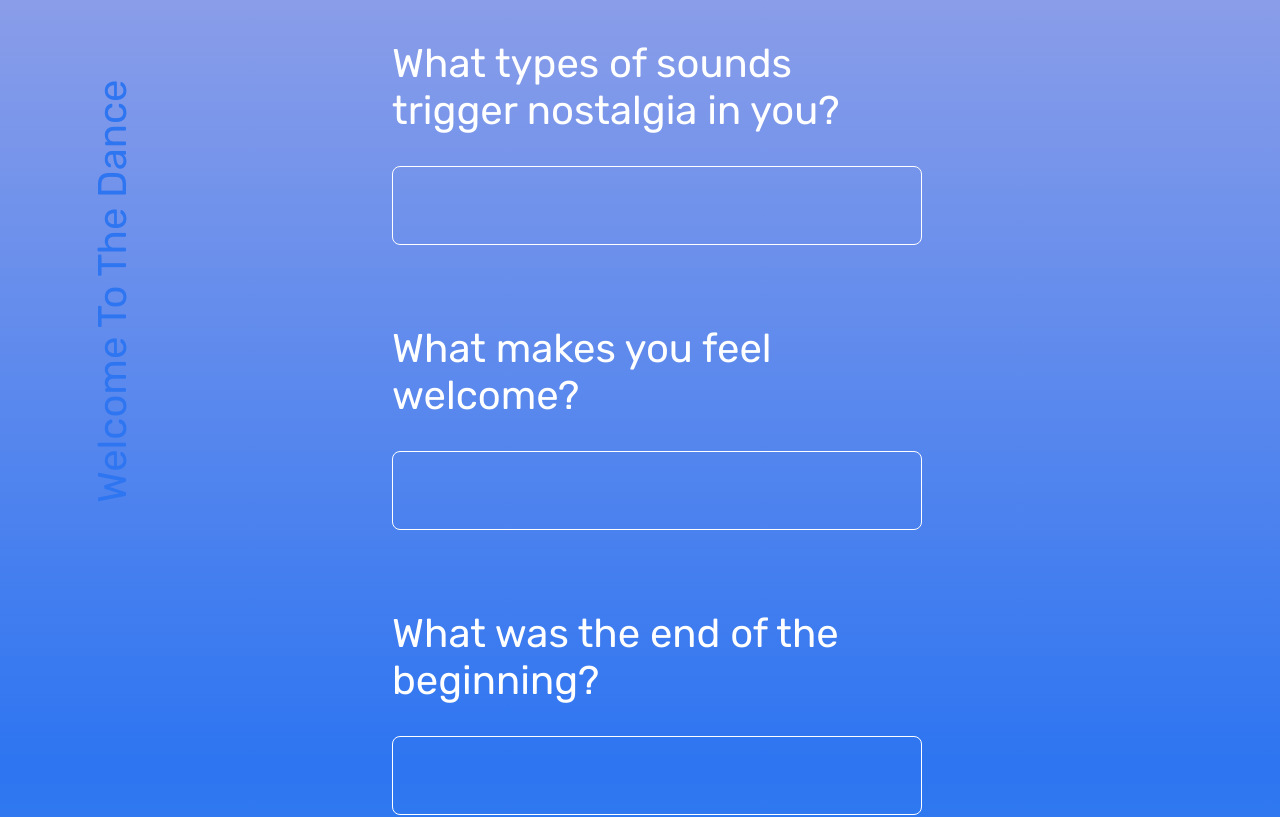
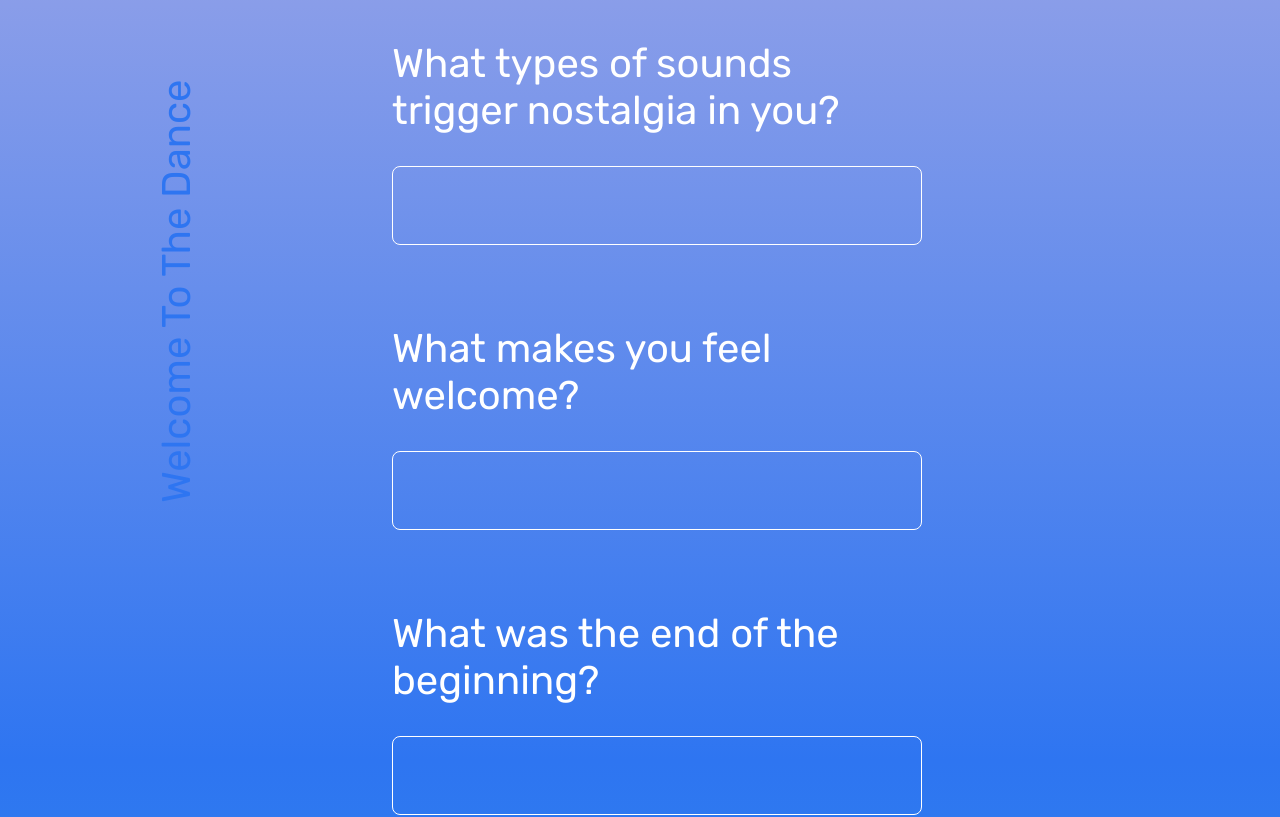
Before and after one commit to daltn/great-ghost, a Gatsby app: page / in a window 1280 px wide. Shown: the top 817 px of the page. Built offline with nearby package versions, Linux system fonts and the light colour scheme.

Commit message:
mod fixed header

```diff
--- a/src/pages/index.css
+++ b/src/pages/index.css
@@ -34,9 +34,9 @@
 
 #welcome {
   position: fixed;
-  padding-bottom: 20vw;
+  padding-bottom: 15vw;
   text-align: center;
-  margin: 20vh 34vw 0 0;
+  margin: 28vh 20vw 0 0;
   transform: rotate(270deg);
   transform-origin: bottom left 0;
   color: #2e75f1;
```
